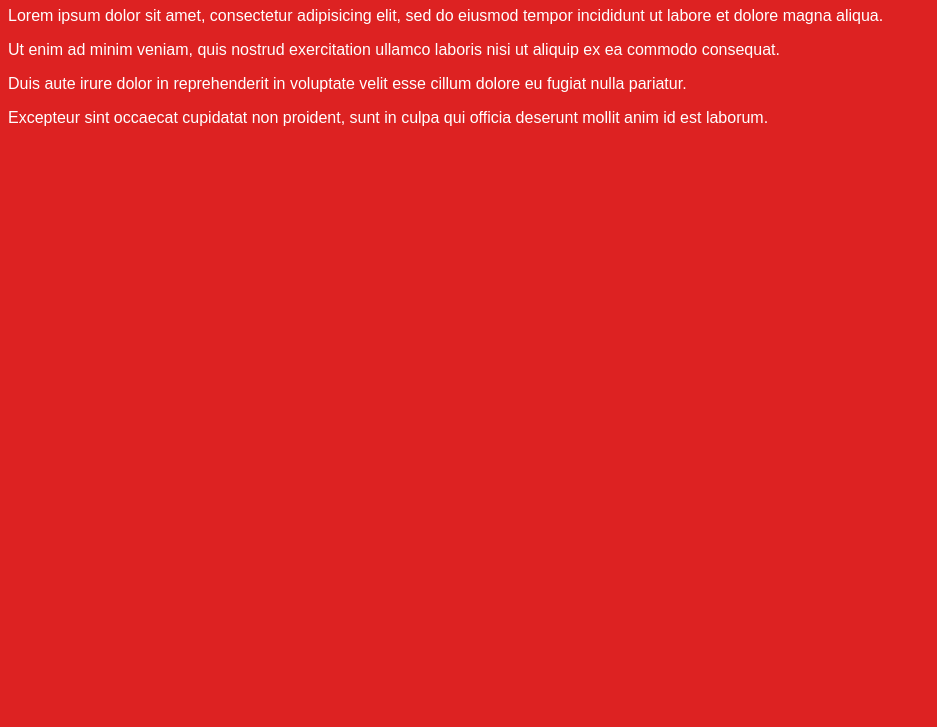
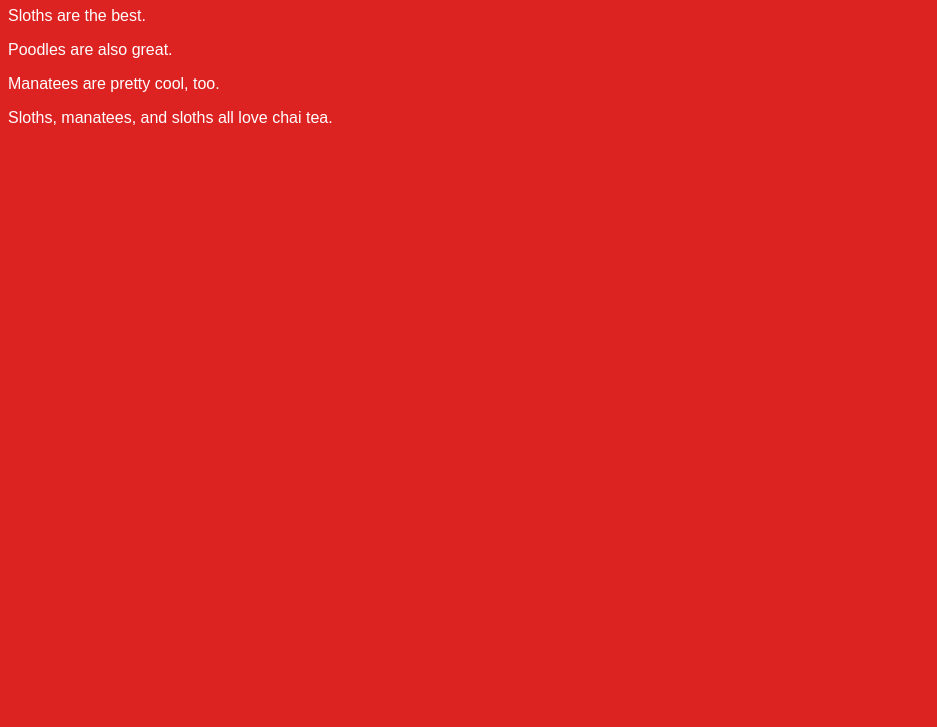
Before and after one commit to jhumbrac/tricia-osullivan.github.io, a plain HTML site: page unit_1/index.html in a window 1280 px wide. Shown: the part 73-800 px from the top of the page, without its empty margins (0-937 px from the left). Drawn offline with Linux system fonts and the light colour scheme.

Commit message:
Update content

```diff
--- a/unit_1/index.html
+++ b/unit_1/index.html
@@ -6,13 +6,12 @@
 	</head>
 	<body>
 	<h1>Tricia's Week 1 Project</h1>
-	<p>Lorem ipsum dolor sit amet, consectetur adipisicing elit, sed do eiusmod tempor incididunt ut labore et dolore magna aliqua. </p>
+	<p>Sloths are the best. </p>
 
-	<p>Ut enim ad minim veniam, quis nostrud exercitation ullamco laboris nisi ut aliquip ex ea commodo consequat. </p>
+	<p>Poodles are also great. </p>
 
-	<p>Duis aute irure dolor in reprehenderit in voluptate velit esse
-	cillum dolore eu fugiat nulla pariatur. </p>
+	<p>Manatees are pretty cool, too. </p>
 
-	<p>Excepteur sint occaecat cupidatat non proident, sunt in culpa qui officia deserunt mollit anim id est laborum.</p>
+	<p>Sloths, manatees, and sloths all love chai tea.</p>
 	</body>
 </html>
```
